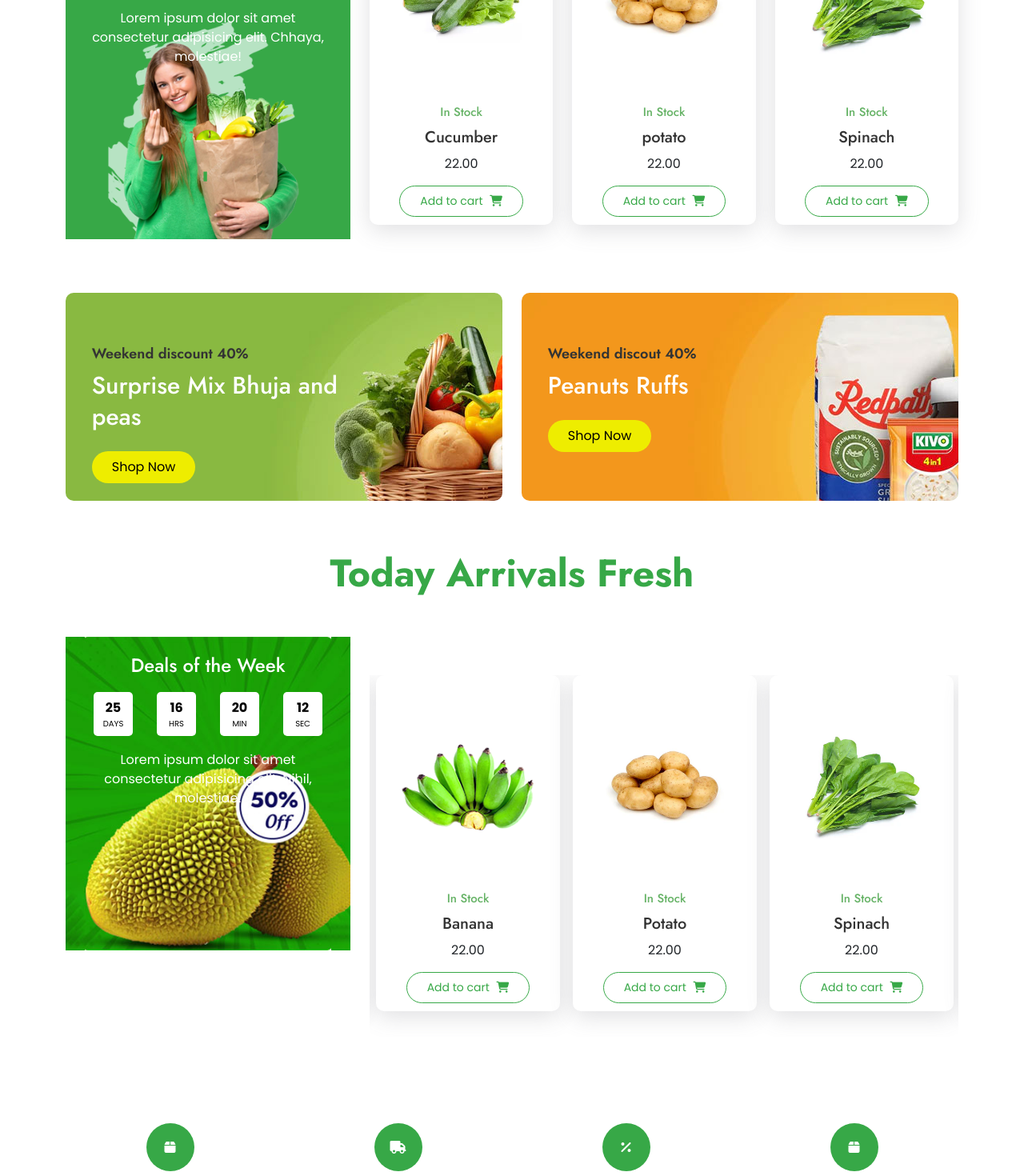
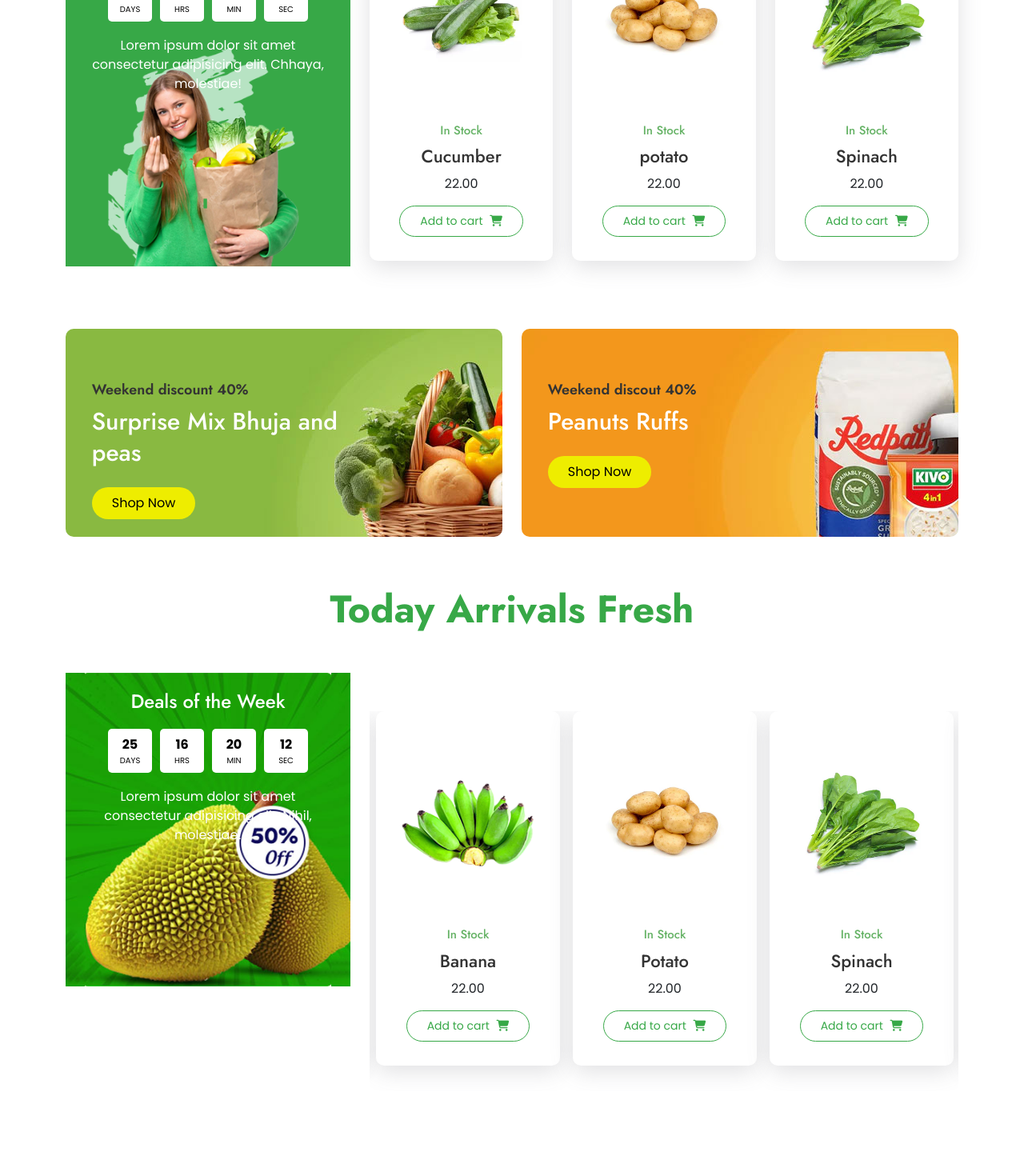
Before and after one commit to nikhil-fut-dev/grocery, a React (Vite) app: page / in a window 1280 px wide. Shown: the part 1960-3430 px from the top of the page at 80% size. Built offline with nearby package versions, Linux system fonts and the light colour scheme.

Commit message:
modified:   src/index.css

```diff
--- a/src/index.css
+++ b/src/index.css
@@ -18,7 +18,7 @@ h3,
 h4,
 h5,
 h6 {
-  transition: 0.4 ease;
+  transition: 0.4s ease;
   line-height: 1.3;
   font-family: "Jost", sans-serif;
   color: #333;
@@ -36,7 +36,7 @@ a {
 img {
   max-width: 100%;
   height: auto;
-  transition: 0.4 ease;
+  transition: 0.4s ease;
 }
 
 ul,
@@ -253,7 +253,7 @@ h2.title {
   top: 20px;
   right: 20px;
   flex-direction: column;
-    transform: translate(100px);
+  transform: translateX(100px);
 }
 
 .pr-icons ul li a {
@@ -280,7 +280,7 @@ h2.title {
   opacity: 0.6;
 }
 
-.pr-text a {
+.pr-text h5 {
   font-size: 22px;
 }
 
@@ -319,7 +319,7 @@ h2.title {
 }
 
 .pr-text {
-    padding: 0 0 20;
+  padding: 0 0 20px;
 }
 
 .product-timer {
@@ -350,7 +350,7 @@ h2.title {
   border-radius: 5px;
   background-color: white;
   color: #000;
-    margin: 10px 15px;
+  margin: 10px 5px;
   text-align: center;
   font-weight: bold;
 }
@@ -366,7 +366,7 @@ h2.title {
   background-size: cover;
   padding: 10px 20px;
   background-repeat: no-repeat;
-    overflow: 10px;
+  overflow: hidden;
   border-radius: 10px;
   position: relative;
 }
@@ -410,7 +410,7 @@ h2.title {
   color: white;
   border-radius: 50%;
   margin: 0 auto 20px;
-    font-size: 23;
+  font-size: 23px;
 }
 
 .featured-flex p {
@@ -439,13 +439,13 @@ h2.title {
   margin: 0 0 20px;
 }
 
-,.bg-text p {
+.bg-text p {
   width: 90%;
 }
 
 .blog-box {
   width: 100%;
-    position: relative
+  position: relative;
 }
 
 .blog-img {
@@ -490,7 +490,7 @@ footer img {
   width: 200px;
   height: 150px;
   object-fit: contain;
-    margin-bottom: 20;
+  margin-bottom: 20px;
 }
 
 footer p,
@@ -524,8 +524,33 @@ footer h4 {
   height: 35px;
   display: grid;
   place-content: center;
-    background-color: center;
+  background-color: white;
   color: var(--secondary-color);
   border-radius: 100%;
   font-size: 14px;
 }
+
+.footer-social ul {
+  display: flex;
+  align-items: center;
+  margin: 20px 0 0;
+}
+
+.footer-social ul li a {
+  width: 35px;
+  height: 35px;
+  display: grid;
+  place-content: center;
+  background-color: white;
+  color: var(--secondary-color);
+  border-radius: 100%;
+  font-size: 14px;
+  margin: 0 5px;
+}
+
+.copyrights {
+  padding: 20px 0;
+  text-align: center;
+  border-top: 1px solid #fff;
+  margin: 30px 0 0;
+}
```
Lines whose indentation alone changed are shown as unchanged.
